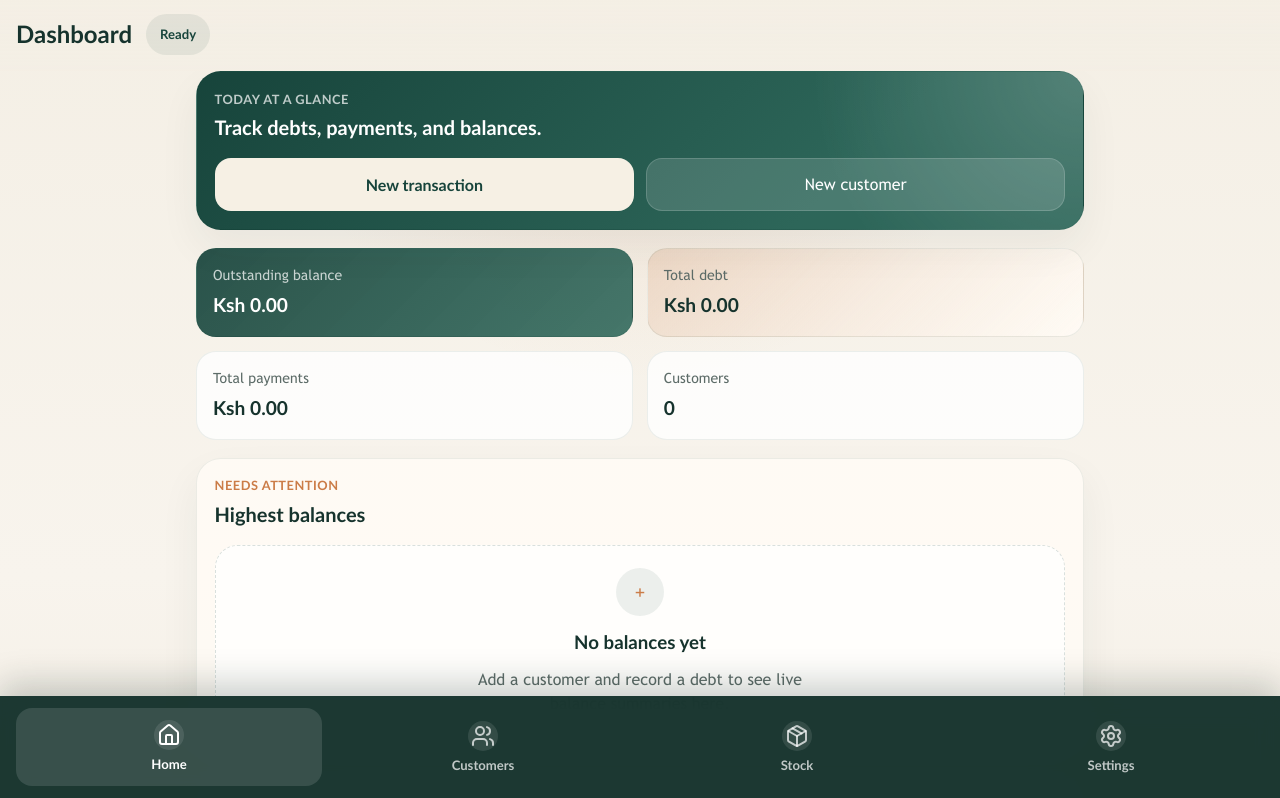
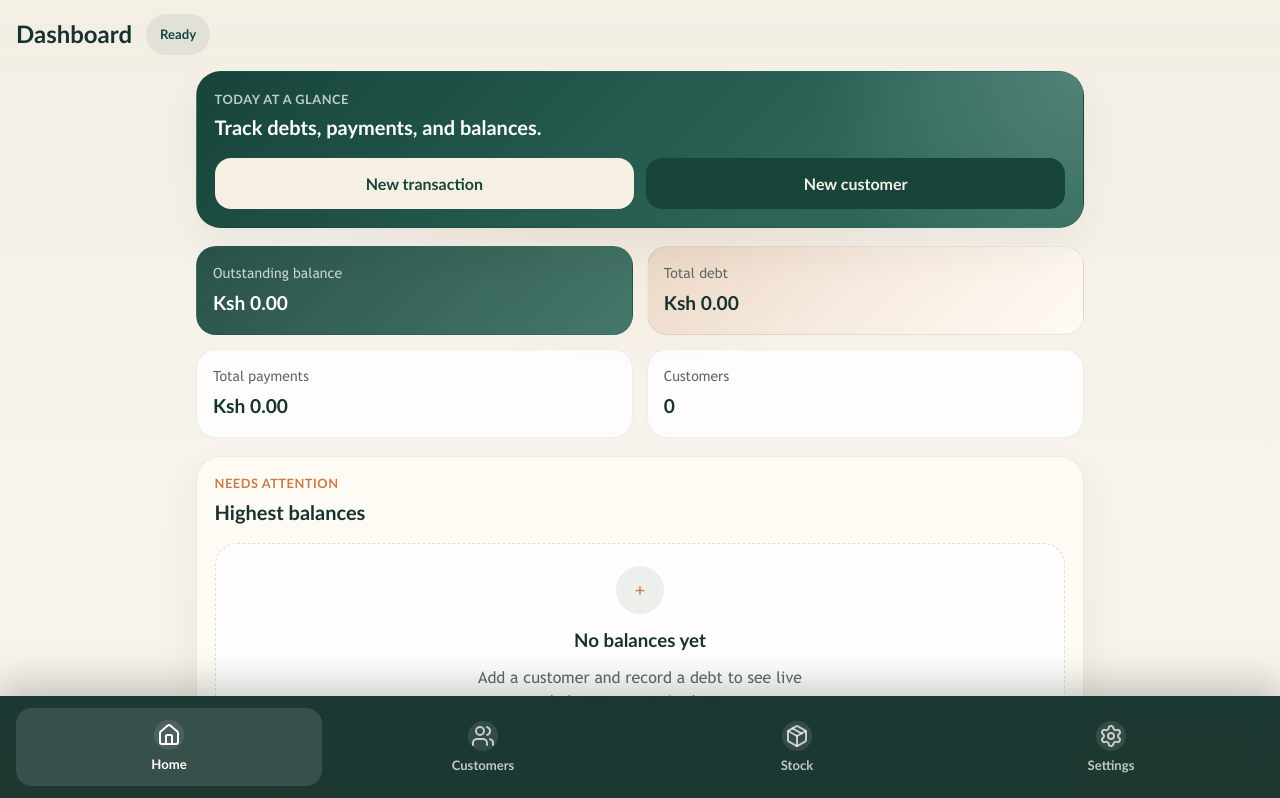
Before and after one commit to mrrugby/deniTracker, a Vue app: page / in a window 1280 px wide. Shown: the top 798 px of the page. Built offline with nearby package versions, Linux system fonts and the light colour scheme.

Commit message:
fixed install flow

```diff
--- a/index.html
+++ b/index.html
@@ -5,7 +5,7 @@
     <meta name="viewport" content="width=device-width, initial-scale=1.0, viewport-fit=cover" />
     <meta name="theme-color" content="#17443b" />
     <meta name="description" content="Debtly is an offline-first debt tracking app for small shops." />
-    <link rel="icon" href="/icons/icon-192.svg" type="image/svg+xml" />
+    <link rel="icon" href="/icons/icon-192.png" type="image/png" />
     <title>Debtly</title>
   </head>
   <body>
--- a/src/style.css
+++ b/src/style.css
@@ -220,11 +220,17 @@ select:focus {
   color: var(--brand);
   font-weight: 800;
 }
+.secondary-button {
+  background: var(--brand);
+  color: #f6f0e4;
+  font-weight: 800;
+}
 
-.secondary-button {
-  background: rgba(255, 255, 255, 0.14);
-  color: white;
-  border: 1px solid rgba(255, 255, 255, 0.16);
+.install-banner {
+  background:  #f6f0e4;
+  color: #17443b;
+  border: none;
+  font-weight: 800;
 }
 
 .section-card .secondary-button {
--- a/vite.config.js
+++ b/vite.config.js
@@ -18,18 +18,17 @@ export default defineConfig({
         display: 'standalone',
         orientation: 'portrait',
         start_url: '/',
+        scope: '/',
         icons: [
           {
             src: '/icons/icon-192.png',
             sizes: '192x192',
             type: 'image/png',
-            purpose: 'any'
           },
           {
             src: '/icons/icon-512.png',
             sizes: '512x512',
             type: 'image/png',
-            purpose: 'any'
           },
           {
             src: '/icons/maskable-512.png',
```
Also changed, not shown: 6 other files (tests, documents, lock files or other folders).
